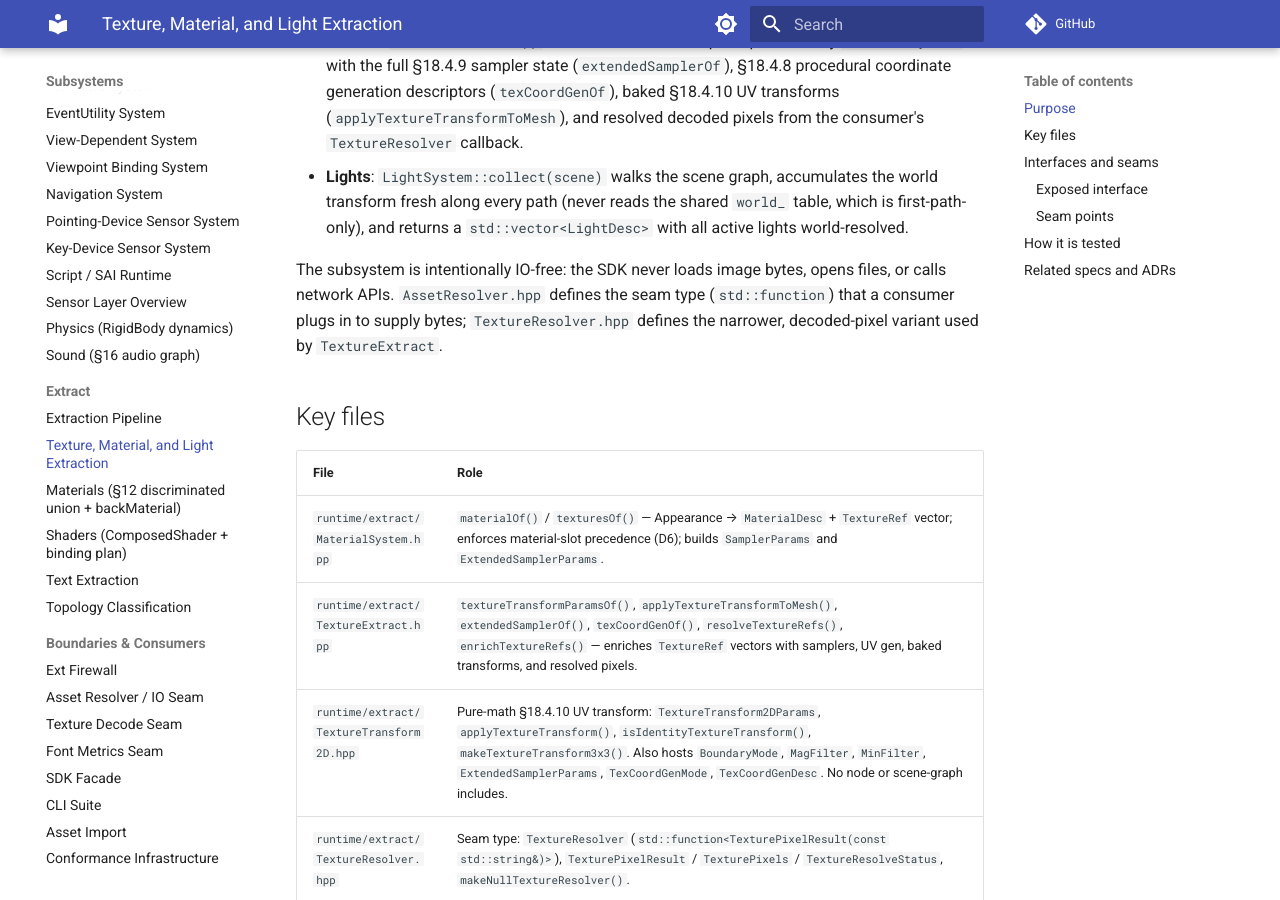
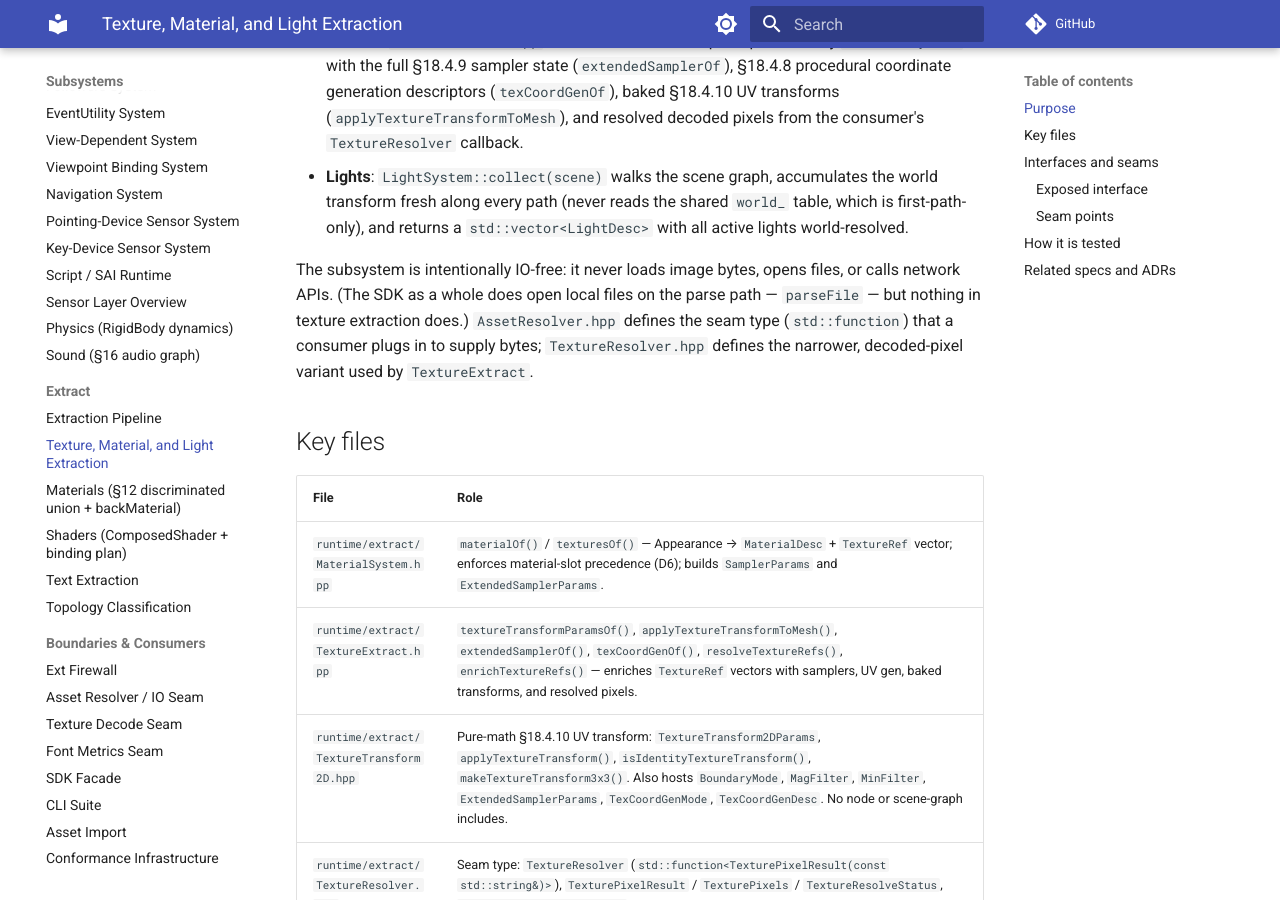
Before and after one commit to delta9000/x3d-cpp, an MkDocs documentation site: the page built from docs/wiki/subsystems/extract-textures.md, in a window 1280 px wide and 900 px high, scrolled down 454 px. Built offline with MkDocs 1.6.1 and Material for MkDocs 9.7.7, drawn with Linux system fonts in a browser that asks for light colours; comment, search, counter and statistics services are not loaded.

Commit message:
docs: scope the texture subsystem's IO-free claim to the subsystem
The sentence opened scoped ('The subsystem is intentionally IO-free') and then
made the global claim 'the SDK never ... opens files', which parseFile
contradicts. Texture extraction genuinely opens nothing; the SDK as a whole does
read local files on the parse path. Surfaced by mise run docs-drift as a CITES
hit on include/x3d/sdk.hpp.

```diff
--- a/docs/wiki/subsystems/extract-textures.md
+++ b/docs/wiki/subsystems/extract-textures.md
@@ -19,7 +19,7 @@ This subsystem converts the scene graph's Appearance, material, and light nodes
 - **Texture**: `TextureExtract.hpp` enriches texture descriptors produced by `MaterialSystem` with the full §18.4.9 sampler state (`extendedSamplerOf`), §18.4.8 procedural coordinate generation descriptors (`texCoordGenOf`), baked §18.4.10 UV transforms (`applyTextureTransformToMesh`), and resolved decoded pixels from the consumer's `TextureResolver` callback.
 - **Lights**: `LightSystem::collect(scene)` walks the scene graph, accumulates the world transform fresh along every path (never reads the shared `world_` table, which is first-path-only), and returns a `std::vector<LightDesc>` with all active lights world-resolved.
 
-The subsystem is intentionally IO-free: the SDK never loads image bytes, opens files, or calls network APIs. `AssetResolver.hpp` defines the seam type (`std::function`) that a consumer plugs in to supply bytes; `TextureResolver.hpp` defines the narrower, decoded-pixel variant used by `TextureExtract`.
+The subsystem is intentionally IO-free: it never loads image bytes, opens files, or calls network APIs. (The SDK as a whole does open local files on the parse path — `parseFile` — but nothing in texture extraction does.) `AssetResolver.hpp` defines the seam type (`std::function`) that a consumer plugs in to supply bytes; `TextureResolver.hpp` defines the narrower, decoded-pixel variant used by `TextureExtract`.
 
 ## Key files
 
```
